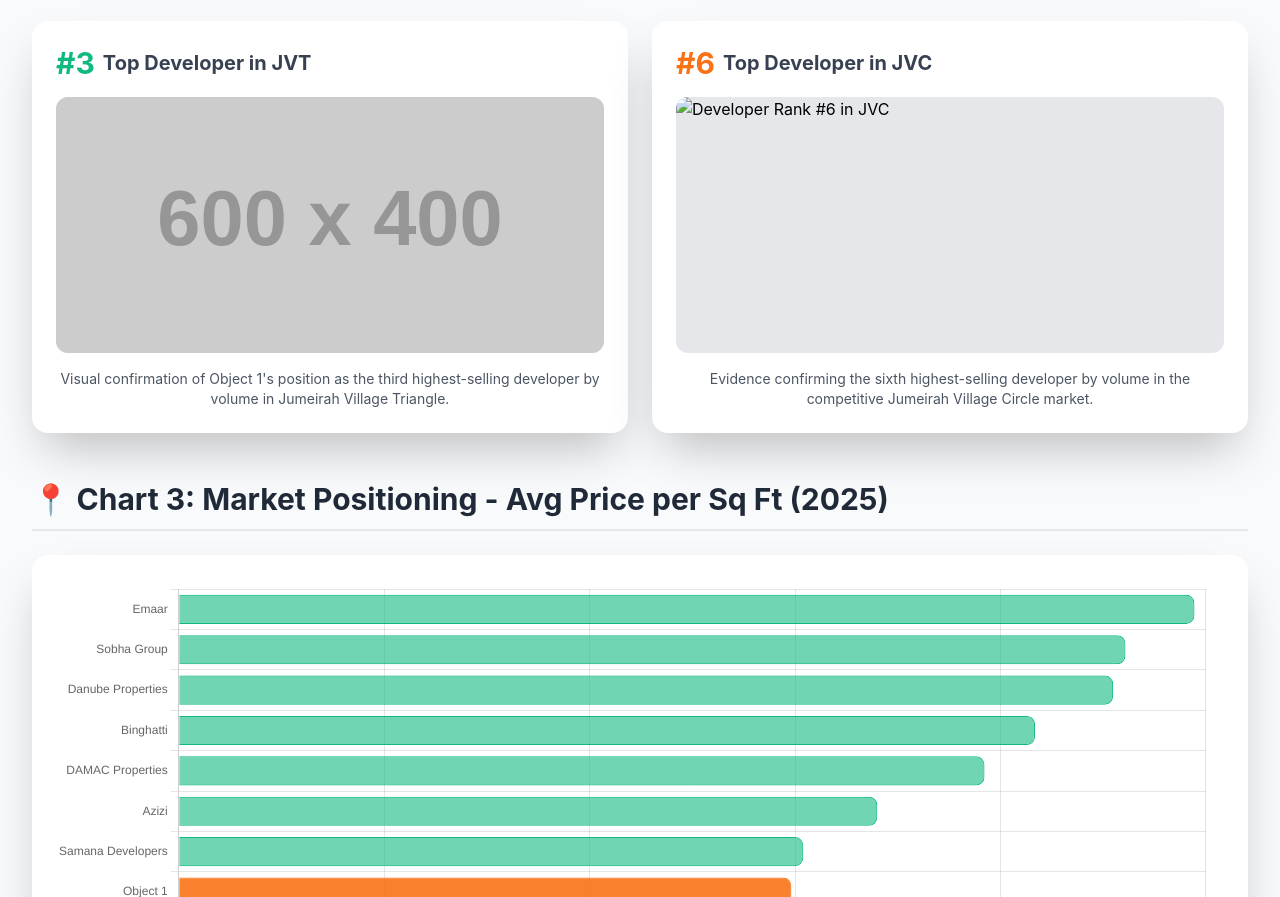
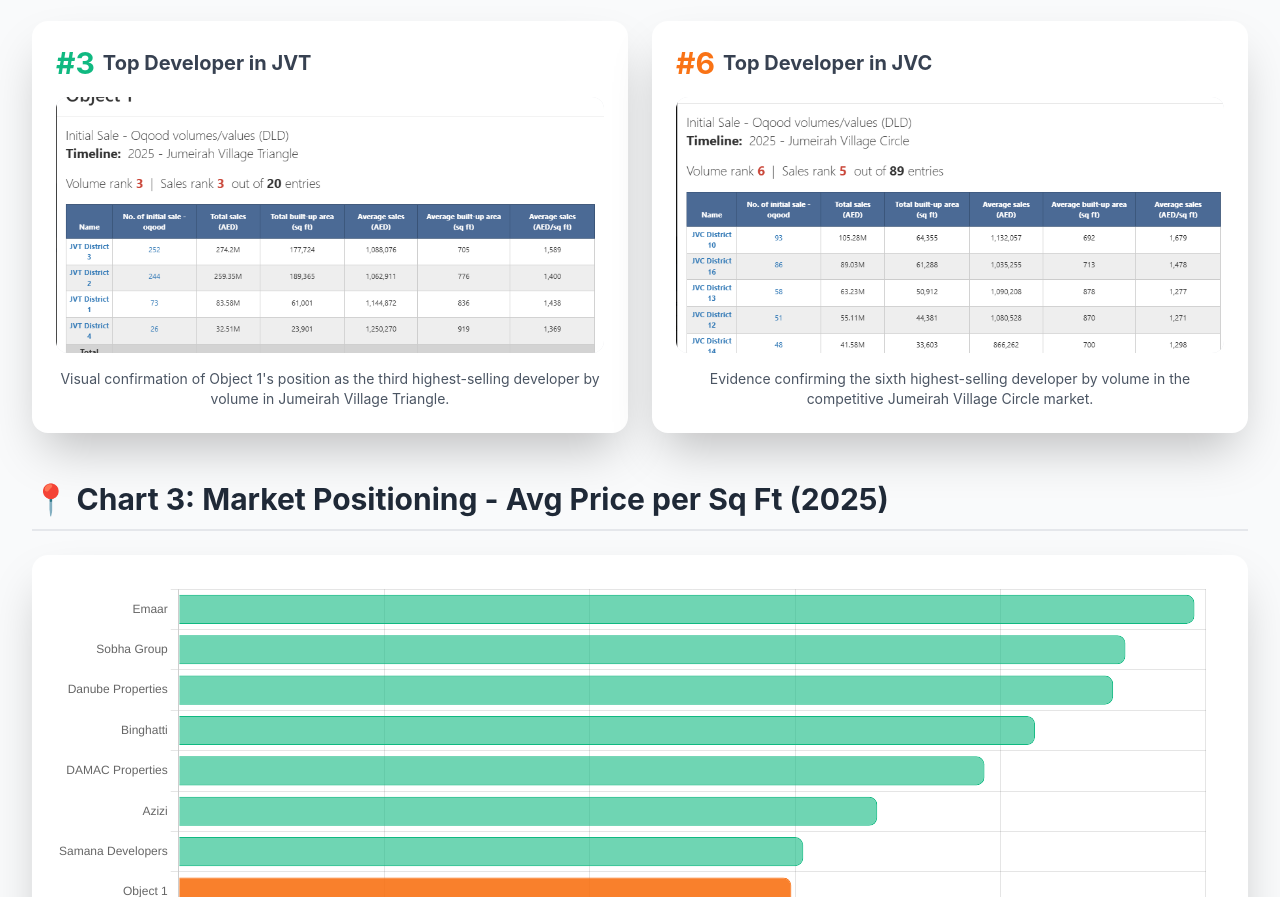
Before and after one commit to basemalsalahi93/Object1, a plain HTML site: page index.html in a window 1280 px wide. Shown: the part 2470-3367 px from the top of the page. Drawn offline with nearby package versions, Linux system fonts and the light colour scheme; placeholder pictures from the web are drawn by us.

Commit message:
Update index.html

```diff
--- a/index.html
+++ b/index.html
@@ -177,7 +177,7 @@
                     <h3 class="text-xl font-bold text-gray-700 mb-4 flex items-center"><span class="text-3xl mr-2 text-object1-success">#3</span> Top Developer in JVT</h3>
                     <div class="w-full h-64 bg-gray-200 flex items-center justify-center rounded-xl overflow-hidden">
                         <img
-                            src="JVT3"
+                            src="JVT3.png"
                             alt="Developer Rank #3 in JVT"
                             onerror="this.onerror=null; this.src='https://placehold.co/600x400/10b981/ffffff?text=Failed+to+Load+JVT+Rank+Image'"
                             class="w-full h-full object-cover"
@@ -191,7 +191,7 @@
                     <h3 class="text-xl font-bold text-gray-700 mb-4 flex items-center"><span class="text-3xl mr-2 text-object1-secondary">#6</span> Top Developer in JVC</h3>
                     <div class="w-full h-64 bg-gray-200 flex items-center justify-center rounded-xl overflow-hidden">
                         <img
-                            src="JVC6"
+                            src="JVC6.png"
                             alt="Developer Rank #6 in JVC"
                             class="w-full h-full object-cover"
                         >
```
